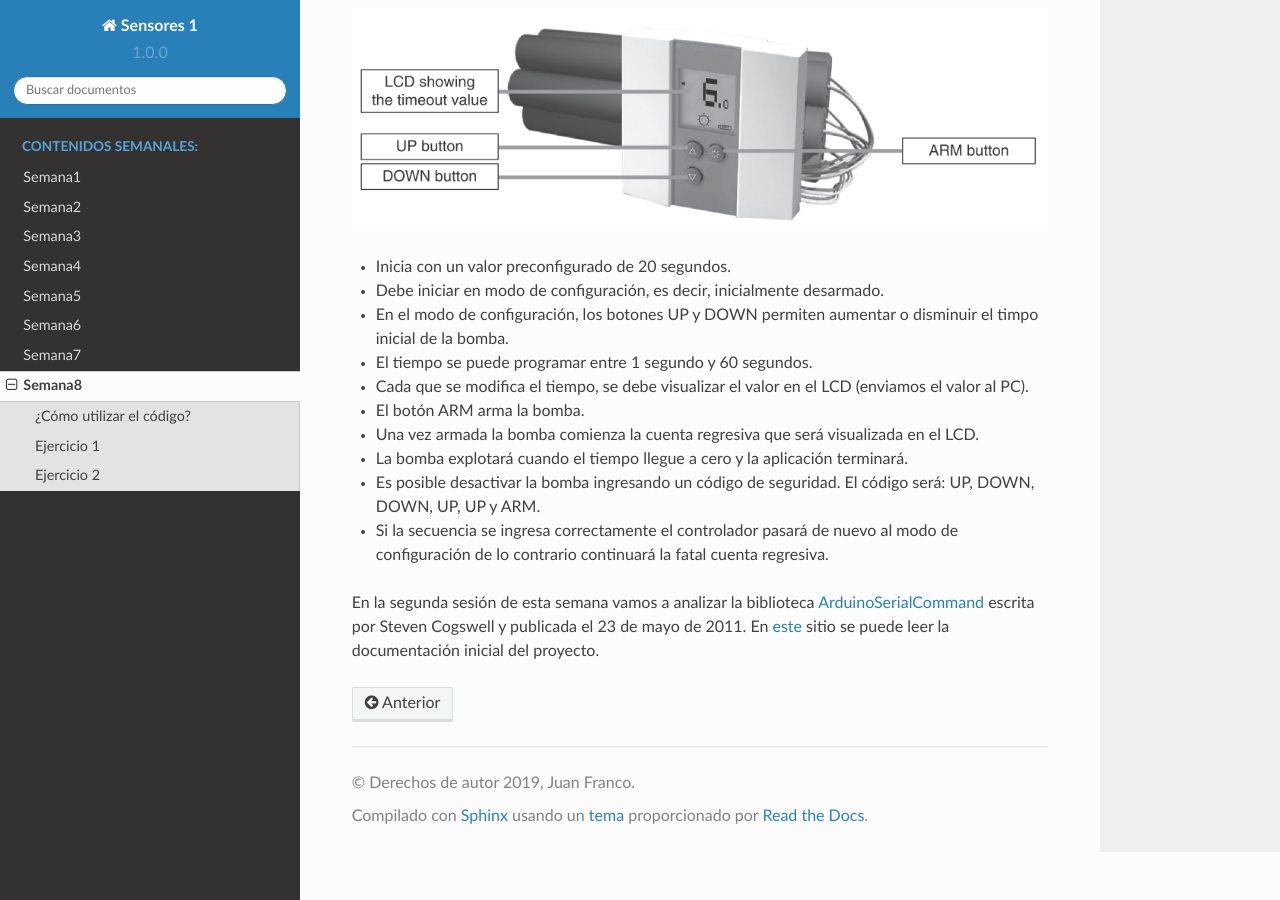
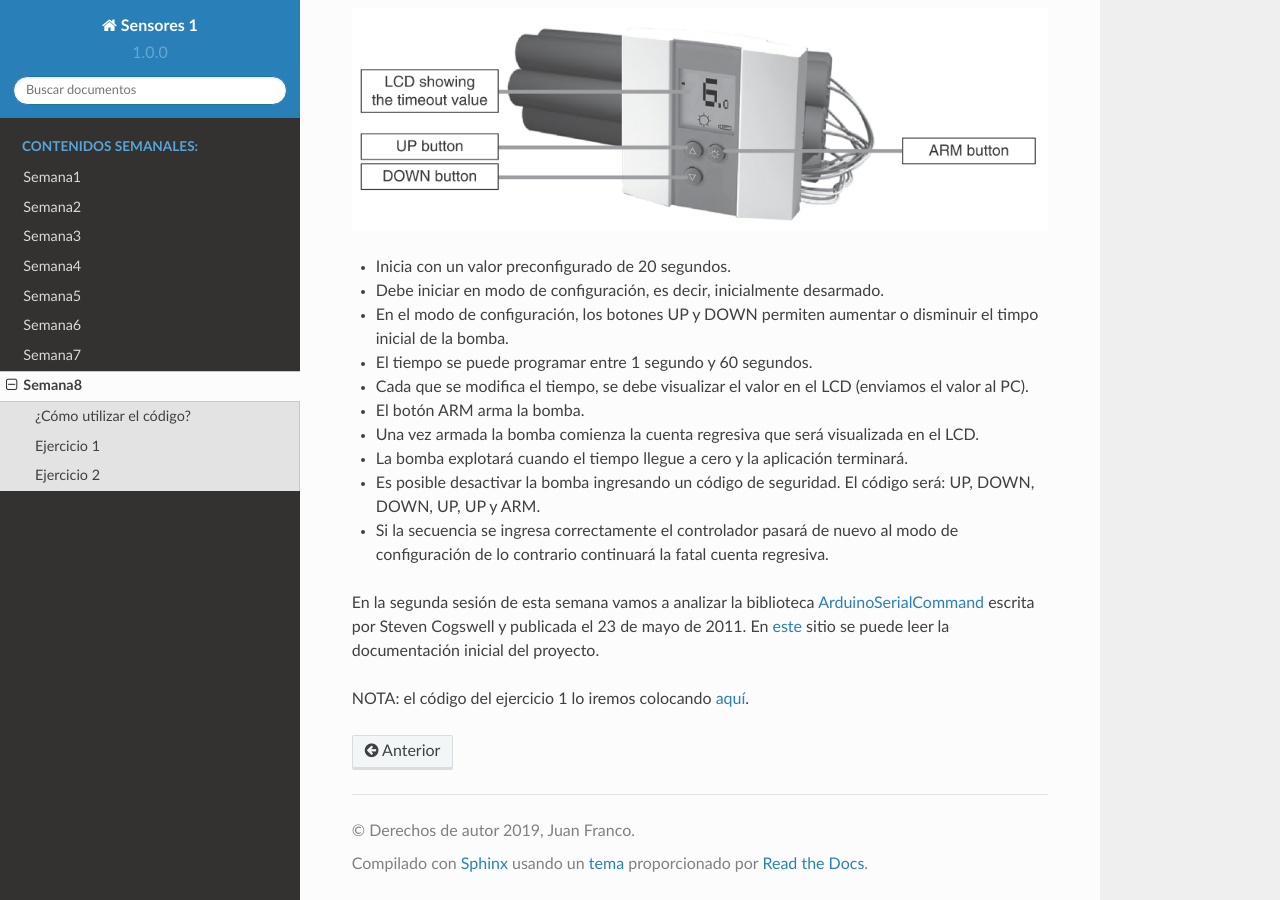
Before and after one commit to juanferfranco/sensores1, a Sphinx documentation site: the page built from docs/_semana8/semana8.rst, in a window 1280 px wide and 900 px high, scrolled down 1342 px. Built offline with Sphinx 7.4.7 and the Read the Docs theme 2.0.0, drawn with Linux system fonts in a browser that asks for light colours.

Commit message:
add folder to store de code from excercise 1

```diff
--- a/docs/_semana8/semana8.rst
+++ b/docs/_semana8/semana8.rst
@@ -53,3 +53,6 @@ En la segunda sesión de esta semana vamos a analizar la biblioteca `ArduinoSeri
 escrita por Steven Cogswell y publicada el 23 de mayo de 2011. En
 `este <https://awtfy.com/2011/05/23/a-minimal-arduino-library-for-processing-serial-commands/>`__ sitio se puede leer la
 documentación inicial del proyecto.
+
+NOTA: el código del ejercicio 1 lo iremos colocando
+`aquí <https://drive.google.com/open?id=1SadUq9lhGqGKTBEKJd1Gm9a81YqlYRVb>`__.
```
